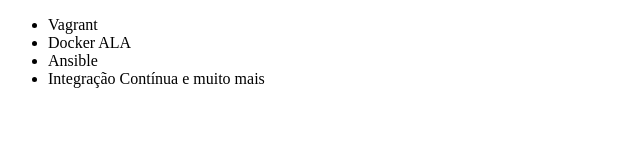
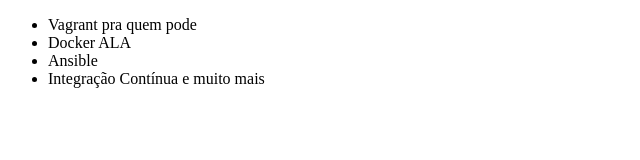
Before and after one commit to systemdev/gitlab, a plain HTML site: page index.html in a window 1280 px wide. Shown: the whole page, without its empty margins (0-640 px from the left). Drawn offline with Linux system fonts and the light colour scheme.

Commit message:
Alterando titulo do Vagrant

```diff
--- a/index.html
+++ b/index.html
@@ -6,7 +6,7 @@
 </head>
 <body>
     <ul>
-        <li>Vagrant</li>
+        <li>Vagrant pra quem pode</li>
         <li>Docker ALA</li>
         <li>Ansible</li>
         <li>Integração Contínua e muito mais</li>
```
